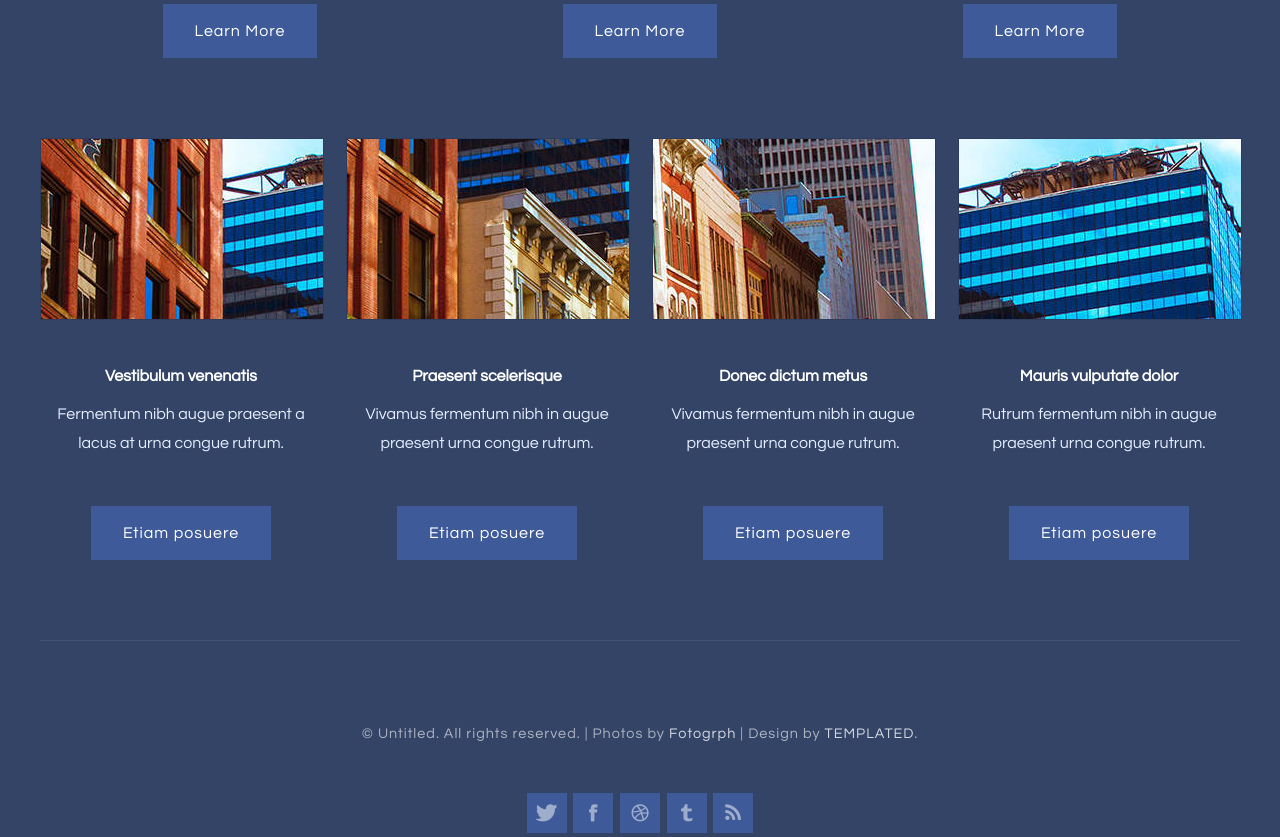
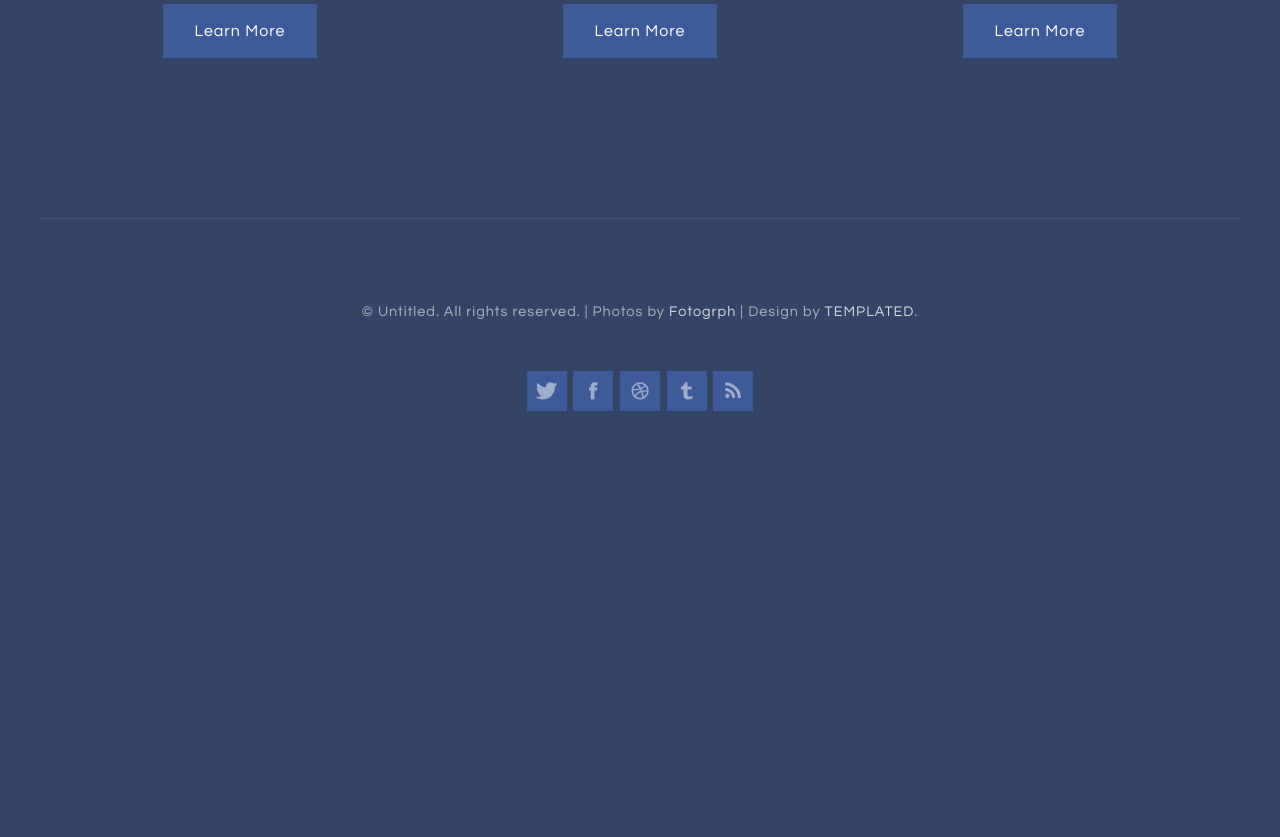
Before and after one commit to GoldenHomer/BergsteinRevamp, a plain HTML site: page new/index.html in a window 1280 px wide. Shown: the part 1440-2277 px from the top of the page. After the commit the page ends 1931 px from the top, so only its background shows below. Drawn offline with Linux system fonts and the light colour scheme.

Commit message:
More editing

```diff
--- a/new/index.html
+++ b/new/index.html
@@ -51,32 +51,6 @@
 			<p>Donec mattis libero eget urna. Duis pretium velit ac mauris. Proin eu wisi suscipit nulla suscipit interdum. Nullam non wisi a sem suscipit  eleifend.</p>
 			<a href="#" class="button">Learn More</a> </div>
 	</div>
-	<div id="portfolio" class="container">
-		<div class="column1">
-			<div class="box"> <a href="#"><img src="images/scr01.jpg" alt="" class="image image-full" /></a>
-				<h3>Vestibulum venenatis</h3>
-				<p>Fermentum nibh augue praesent a lacus at urna congue rutrum.</p>
-				<a href="#" class="button button-small">Etiam posuere</a> </div>
-		</div>
-		<div class="column2">
-			<div class="box"> <a href="#"><img src="images/scr02.jpg" alt="" class="image image-full" /></a>
-				<h3>Praesent scelerisque</h3>
-				<p>Vivamus fermentum nibh in augue praesent urna congue rutrum.</p>
-				<a href="#" class="button button-small">Etiam posuere</a> </div>
-		</div>
-		<div class="column3">
-			<div class="box"> <a href="#"><img src="images/scr03.jpg" alt="" class="image image-full" /></a>
-				<h3>Donec dictum metus</h3>
-				<p>Vivamus fermentum nibh in augue praesent urna congue rutrum.</p>
-				<a href="#" class="button button-small">Etiam posuere</a> </div>
-		</div>
-		<div class="column4">
-			<div class="box"> <a href="#"><img src="images/scr04.jpg" alt="" class="image image-full" /></a>
-				<h3>Mauris vulputate dolor</h3>
-				<p>Rutrum fermentum nibh in augue praesent urna congue rutrum.</p>
-				<a href="#" class="button button-small">Etiam posuere</a> </div>
-		</div>
-	</div>
 </div>
 <div id="copyright" class="container">
 	<p>&copy; Untitled. All rights reserved. | Photos by <a href="http://fotogrph.com/">Fotogrph</a> | Design by <a href="http://templated.co" rel="nofollow">TEMPLATED</a>.</p>
```
